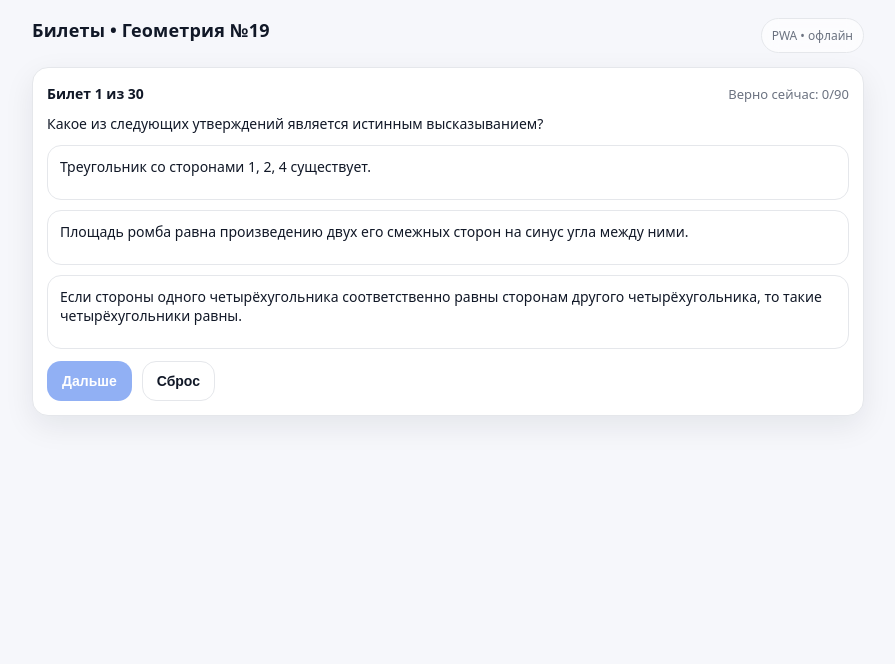
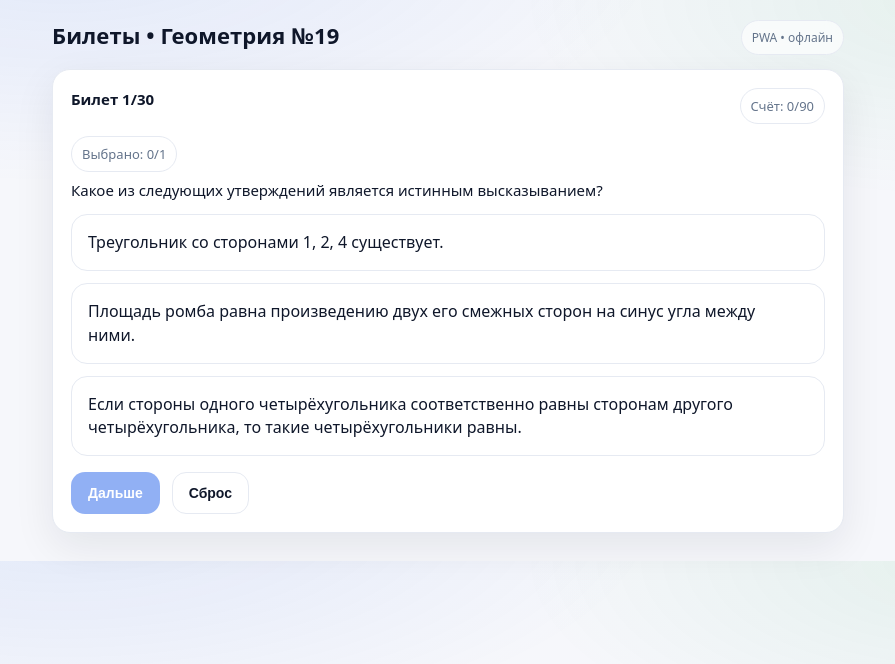
Before and after one commit to KriiisVe/19_oge, a plain HTML site: page index.html in a window 1280 px wide. Both pictures are taken after a click on the button "Начать". Shown: the whole page, without its empty margins (192-1087 px from the left). Drawn offline with Linux system fonts and the light colour scheme.

Commit message:
Add files via upload

```diff
--- a/app.js
+++ b/app.js
@@ -128,12 +128,9 @@ function evaluateTicket(ticket){
 
 function renderIdle(){
   screen.innerHTML = `
-    <div>
-      Задания номер 19 из ОГЭ
-      <div class="actions">
+    <div class="actions">
       <button class="primary" id="btnStart">Начать</button>
       <button class="secondary" id="btnReset">Сброс</button>
-      </div>
     </div>
   `;
 
@@ -173,10 +170,13 @@ function renderQuiz(){
   let html = `
     <div class="ticketTitle">
       <div>
-        <b>Билет ${ticketNumber} из ${SETTINGS.ticketsPerSession}</b>
+        <b>Билет ${ticketNumber}/${SETTINGS.ticketsPerSession}</b>
+      </div>
+      <div class="badge">Счёт: ${state.correctQuestions}/${state.totalQuestions}</div>
+    </div>
 
-      </div>
-      <div class="progress">Верно сейчас: ${state.correctQuestions}/${state.totalQuestions}</div>
+    <div class="row" style="margin-bottom:8px;">
+      <div class="badge">Выбрано: ${answeredCount}/${ticket.trueNeeded}</div>
     </div>
 
     <div class="task">${taskText}</div>
--- a/index.html
+++ b/index.html
@@ -3,7 +3,7 @@
 <head>
   <meta charset="utf-8" />
   <meta name="viewport" content="width=device-width, initial-scale=1" />
-  <title>ОГЭ Геометрия №19</title>
+  <title>Билеты • ОГЭ Геометрия №19</title>
 
   <link rel="manifest" href="./manifest.webmanifest">
   <meta name="theme-color" content="#f6f7fb" />
@@ -12,26 +12,28 @@
     :root{
       --bg:#f6f7fb;
       --card:#ffffff;
-      --text:#111827;
-      --muted:#6b7280;
-      --border:#e5e7eb;
+      --text:#0f172a;
+      --muted:#64748b;
+      --border:#e6eaf2;
       --accent:#2563eb;
       --good:#16a34a;
       --bad:#dc2626;
-      --shadow: 0 10px 30px rgba(17,24,39,.08);
-      --radius:16px;
+      --shadow: 0 14px 40px rgba(15,23,42,.08);
+      --radius:18px;
     }
     *{ box-sizing:border-box; }
     body{
       margin:0;
       font-family: ui-sans-serif, system-ui, -apple-system, Segoe UI, Roboto, Arial, "Apple Color Emoji", "Segoe UI Emoji";
-      background:var(--bg);
+      background: radial-gradient(1000px 400px at 20% -10%, rgba(37,99,235,.10), transparent 60%),
+                  radial-gradient(800px 360px at 90% 0%, rgba(22,163,74,.08), transparent 55%),
+                  var(--bg);
       color:var(--text);
     }
     .wrap{
-      max-width: 860px;
+      max-width: 820px;
       margin: 0 auto;
-      padding: 18px 14px 28px;
+      padding: 20px 14px 28px;
     }
     header{
       display:flex;
@@ -41,9 +43,9 @@
       margin-bottom: 14px;
     }
     h1{
-      font-size: 18px;
+      font-size: 22px;
       margin: 0 0 4px 0;
-      letter-spacing: .2px;
+      letter-spacing: .1px;
     }
     .sub{
       margin:0;
@@ -67,7 +69,7 @@
       border: 1px solid var(--border);
       border-radius: var(--radius);
       box-shadow: var(--shadow);
-      padding: 14px;
+      padding: 18px;
     }
     .row{
       display:flex;
@@ -87,16 +89,30 @@
     }
     .ticketTitle{
       display:flex;
-      align-items:baseline;
+      align-items:flex-start;
       justify-content:space-between;
-      gap: 10px;
-      margin-bottom: 10px;
+      gap: 12px;
+      margin-bottom: 12px;
     }
-    .ticketTitle b{ font-size: 14px; }
+    .ticketTitle b{ font-size: 15px; }
+
+    .badge{
+      display:inline-flex;
+      align-items:center;
+      gap:8px;
+      padding: 8px 10px;
+      border-radius: 999px;
+      border: 1px solid var(--border);
+      background: rgba(255,255,255,.75);
+      color: var(--muted);
+      font-size: 13px;
+      white-space: nowrap;
+    }
     .task{
-      font-size: 14px;
-      margin: 8px 0 12px;
+      font-size: 15px;
+      margin: 6px 0 14px;
       color: var(--text);
+      line-height: 1.35;
     }
     .resultLine{
       margin-top: 10px;
@@ -105,44 +121,62 @@
     }
     .q{
       border: 1px solid var(--border);
-      border-radius: 14px;
-      padding: 12px;
-      margin: 10px 0;
+      border-radius: 16px;
+      padding: 16px 52px 16px 16px; /* место справа под ✓/✗ */
+      margin: 12px 0;
       background: #fff;
       cursor: pointer;
       position: relative;
-      transition: box-shadow .15s ease, border-color .15s ease, transform .05s ease;
+      transition: box-shadow .15s ease, border-color .15s ease, background .15s ease, transform .05s ease;
     }
+    .q:hover{ box-shadow: 0 10px 26px rgba(15,23,42,.06); }
     .q:active{ transform: translateY(0.5px); }
     .q.selected{
       border-color: rgba(37,99,235,.55);
       box-shadow: 0 0 0 3px rgba(37,99,235,.10);
       background: rgba(37,99,235,.03);
     }
+    .q.selected::before{
+      content:"✓";
+      position:absolute;
+      right:16px;
+      top:16px;
+      width:28px;
+      height:28px;
+      border-radius:999px;
+      display:grid;
+      place-items:center;
+      background: rgba(37,99,235,.10);
+      color: var(--accent);
+      font-weight: 800;
+    }
     .q.disabled{ cursor: default; }
     .q.correct{ border-color: rgba(22,163,74,.35); background: rgba(22,163,74,.04); }
     .q.wrong{ border-color: rgba(220,38,38,.35); background: rgba(220,38,38,.04); }
     .qText{
-      font-size: 14px;
-      line-height: 1.35;
-      margin: 0 0 10px 0;
+      font-size: 16px;
+      line-height: 1.45;
+      margin: 0;
     }
     /* Старая разметка с кнопками больше не используется, но оставим без вреда */
     .hint{
-      margin-top: 8px;
-      font-size: 12px;
+      position:absolute;
+      right:16px;
+      top:16px;
+      font-size: 18px;
+      line-height: 1;
       color: var(--muted);
     }
     .hint.good{ color: var(--good); }
     .hint.bad{ color: var(--bad); }
     .actions{
       display:flex;
-      gap: 10px;
+      gap: 12px;
       flex-wrap: wrap;
-      margin-top: 12px;
+      margin-top: 16px;
     }
     button.primary{
-      padding: 11px 14px;
+      padding: 12px 16px;
       border-radius: 14px;
       border: 1px solid rgba(37,99,235,.25);
       background: var(--accent);
@@ -152,7 +186,7 @@
       font-size: 14px;
     }
     button.secondary{
-      padding: 11px 14px;
+      padding: 12px 16px;
       border-radius: 14px;
       border: 1px solid var(--border);
       background: #fff;
@@ -174,9 +208,11 @@
       margin-top: 6px;
       line-height: 1.35;
     }
-    @media (max-width: 420px){
+    @media (max-width: 520px){
       .wrap{ padding: 14px 12px 22px; }
-      .markBtn{ padding: 10px 10px; }
+      h1{ font-size: 20px; }
+      .card{ padding: 14px; }
+      .q{ padding: 14px 48px 14px 14px; }
     }
   </style>
 </head>
--- a/sw.js
+++ b/sw.js
@@ -1,4 +1,4 @@
-const CACHE = "oge-pwa-v5";
+const CACHE = "oge-pwa-v6";
 const ASSETS = [
   "./",
   "./index.html",
```
Also changed, not shown: manifest.webmanifest.
